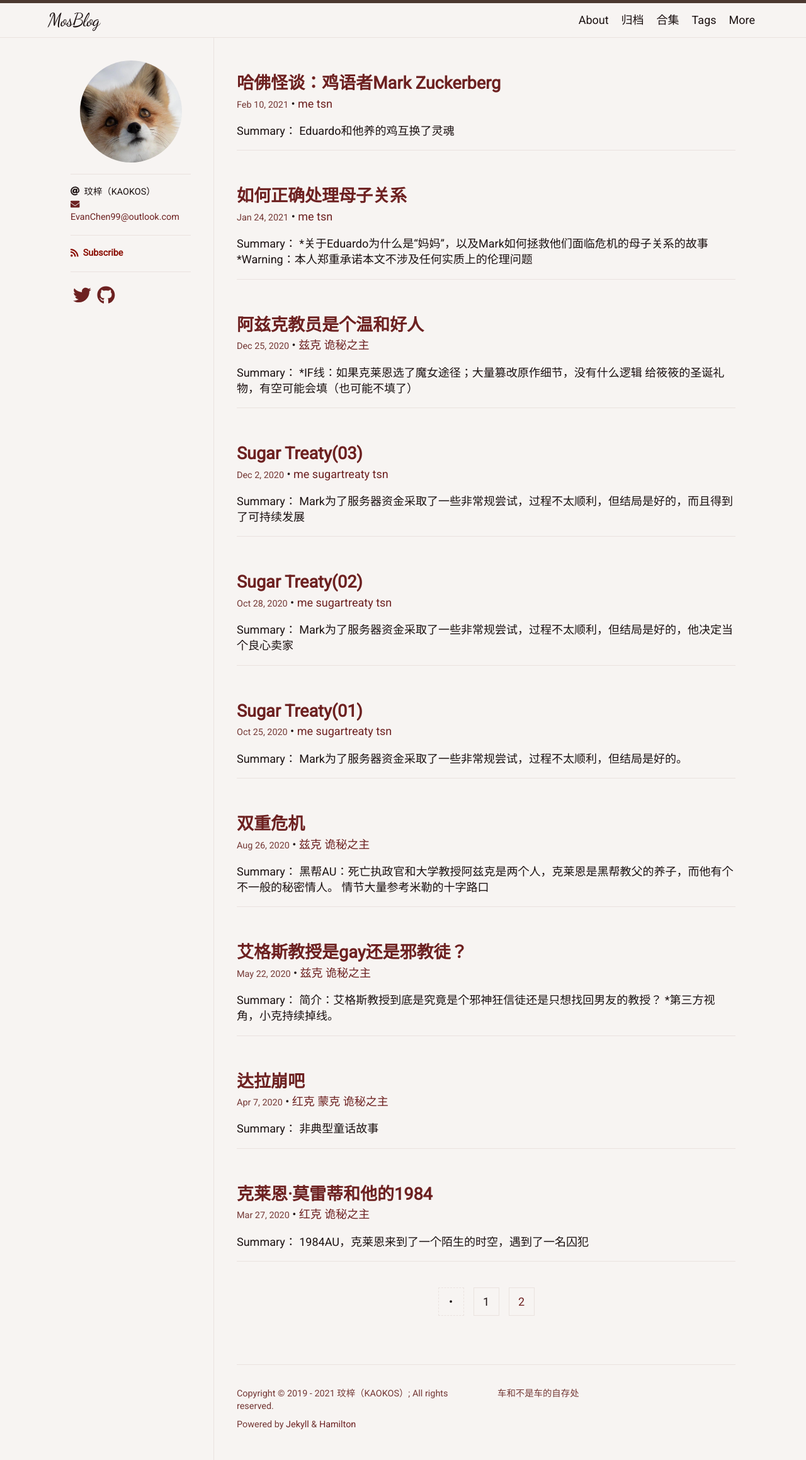
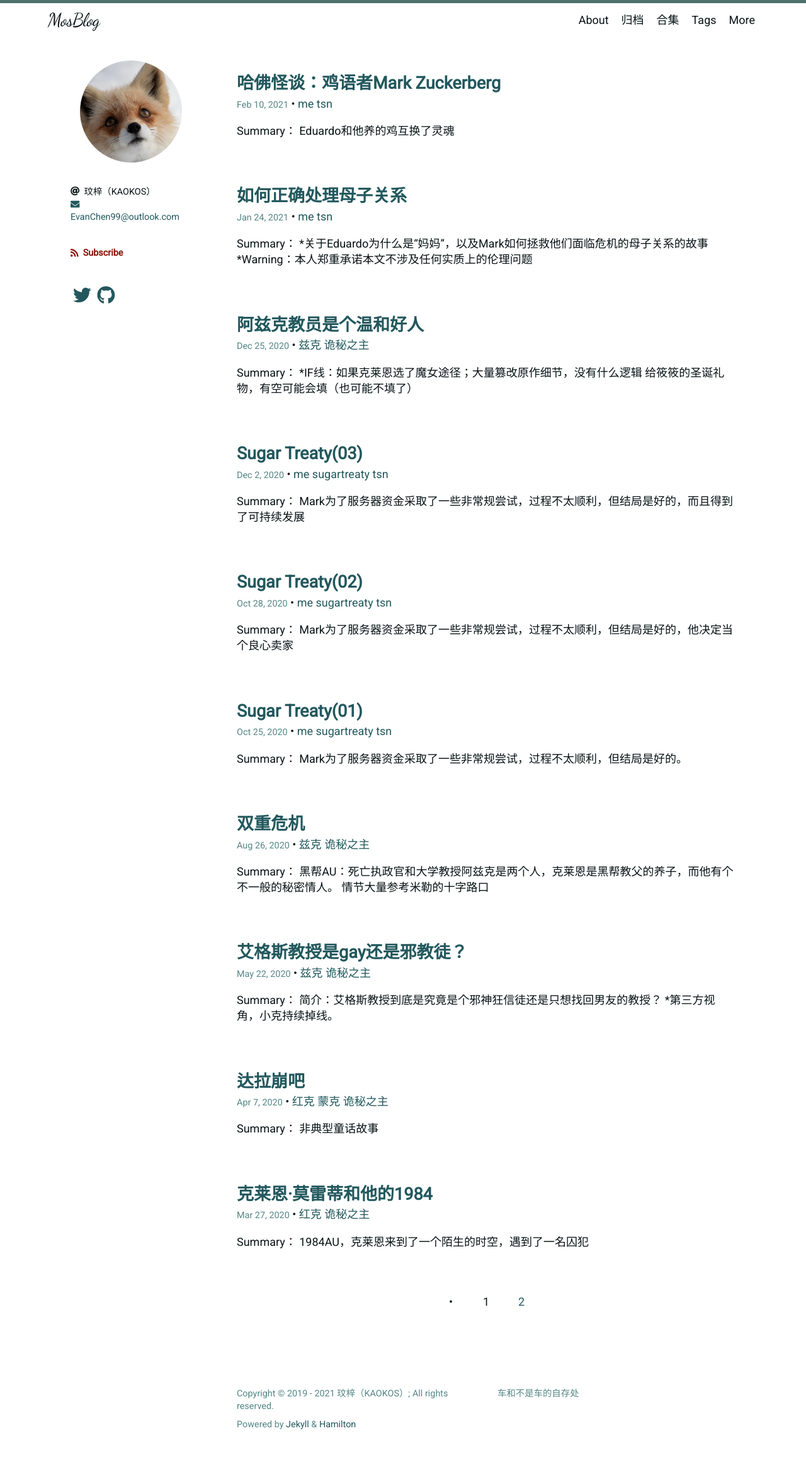
Before and after one commit to Snaky9/SBlog, a Jekyll site: the page built from index.html, in a window 1280 px wide. Shown: the whole page at 63% size. Built offline with Jekyll 4.4.1, drawn with Linux system fonts in a browser that asks for light colours; nearby versions of some CDN libraries; some web fonts are replaced; the list of posts is cut into pages by our own code.

Commit message:
new colors

```diff
--- a/_sass/hamilton/skins/freestyle.scss
+++ b/_sass/hamilton/skins/freestyle.scss
@@ -1,14 +1,14 @@
-$text-color:            #1b1111 !default;
-$text-color-light:      #743835 !default;
-$background-color:      #f7f4f2 !default;
-$code-background-color: #91353e !default;
+$text-color:            #081315 !default;
+$text-color-light:      #568686 !default;
+$background-color:      #fff !default;
+$code-background-color: #8fb1ad !default;
 
-$border-color:          #9a7263 !default;
+$border-color:          #8fb1ad !default;
 $border-color-light:    lighten($border-color, 40%) !default;
 $border-color-dark:     darken($border-color, 25%) !default;
 
-$link-base-color:       #6d2121 !default;
-$link-visited-color:    darken($link-base-color, 15%) !default;
+$link-base-color:       #22585d !default;
+$link-visited-color:    #0f3133 !default;
 
 $table-text-color:      lighten($text-color, 18%) !default;
 $table-zebra-color:     mix($background-color, $border-color, 90%) !default;
```
